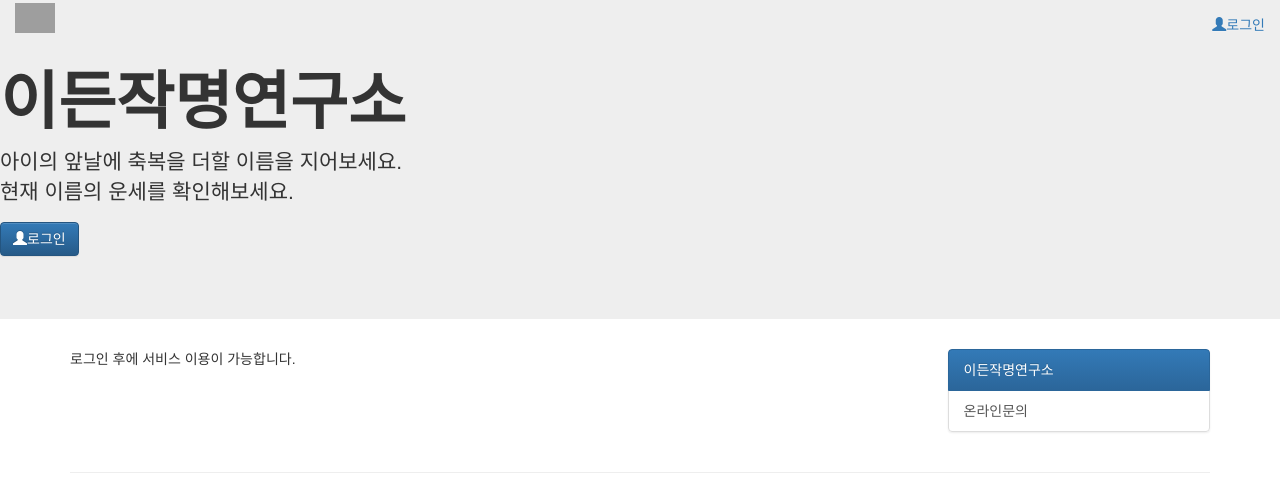
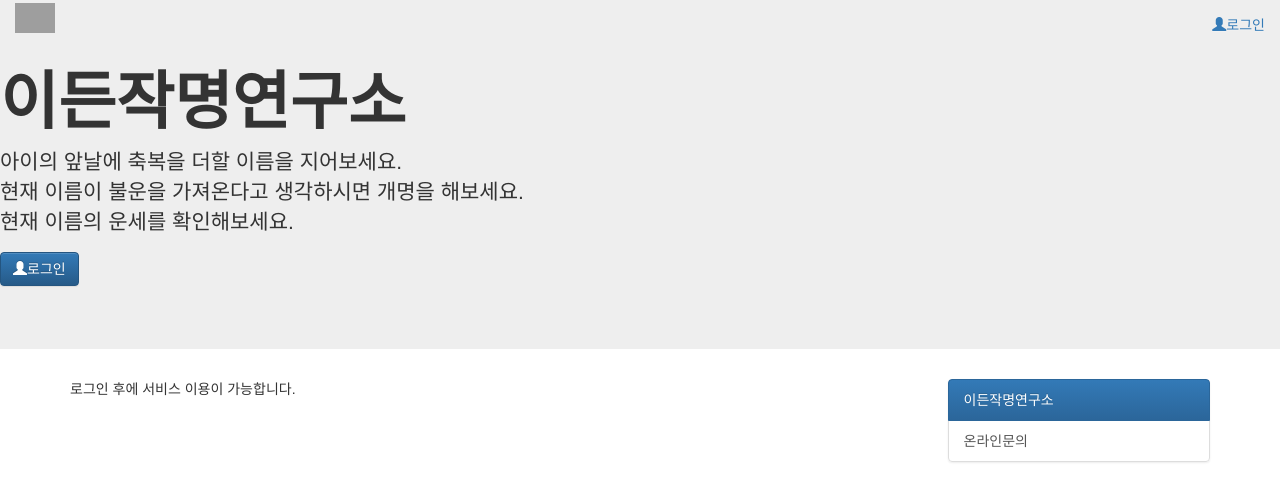
Before and after one commit to byung-u/EdenNaming, a Django app: template edennaming/home/templates/home/index.html in a window 1280 px wide. Shown: the top 477 px of the page. Run offline with Django 3.2, Linux system fonts and the light colour scheme; the template is opened without the code that fills it, so the values that code supplies are empty; some libraries are stand-ins or nearby versions; grey boxes are pictures that could not be loaded.

Commit message:
FIX page content

```diff
--- a/edennaming/home/templates/footer.html
+++ b/edennaming/home/templates/footer.html
@@ -5,6 +5,16 @@
     <div class="container">
         <div class="row wrap">
             <div class="col col-sm-3 info">
+                <!-- google adsense -->
+                <script async src="//pagead2.googlesyndication.com/pagead/js/adsbygoogle.js"></script>
+                <!-- naming_ad -->
+                <ins class="adsbygoogle"
+                     style="display:inline-block;width:728px;height:90px"
+                     data-ad-client="ca-pub-2477248594987452"
+                     data-ad-slot="1442092660"></ins>
+                <script>
+(adsbygoogle = window.adsbygoogle || []).push({});
+                </script> <!-- google adsense -->
                 Copyright &copy; Eden Naming 2017</p>
             </div>
         </div>
--- a/edennaming/home/templates/home/index.html
+++ b/edennaming/home/templates/home/index.html
@@ -12,6 +12,7 @@
     <div class="bg"></div>
     <h1><b>이든작명연구소</b></h1>
     <p>아이의 앞날에 축복을 더할 이름을 지어보세요.<br>
+    현재 이름이 불운을 가져온다고 생각하시면 개명을 해보세요.<br>
     현재 이름의 운세를 확인해보세요.</p>
     {% if user.is_authenticated %}
     {% else %}
@@ -29,12 +30,12 @@
             <div class="row">
                 {% if user.is_authenticated %}
                 <div class="col-xs-6 col-lg-4">
-                    <h2>작명하기</h2>
-                    <p>탄생 및 성씨 정보를 바탕으로 작명합니다.</p>
+                    <h2>작명, 개명하기</h2>
+                    <p>탄생 및 성씨 정보로 작명, 개명합니다.</p>
                     <p><a class="btn btn-default" href="{% url "naming" %}" role="button">아이 정보 입력하기 &raquo;</a></p>
                 </div><!--/.col-xs-6.col-lg-4-->
                 <div class="col-xs-6 col-lg-4">
-                    <h2>이름 운세 확인하기</h2>
+                    <h2>이름 운세 확인</h2>
                     <p>한자획수를 바탕으로 운세를 확인합니다.</p>
                     <p><a class="btn btn-default" href="{% url "suri81" %}" role="button">이름 입력하기 &raquo;</a></p>
                 </div><!--/.col-xs-6.col-lg-4-->
@@ -49,7 +50,7 @@
             <div class="list-group">
                 <a href="{% url "index" %}" class="list-group-item active">이든작명연구소</a>
                 {% if user.is_authenticated %}
-                <a href="{% url "naming" %}" class="list-group-item">작명</a>
+                <a href="{% url "naming" %}" class="list-group-item">작명, 개명</a>
                 <a href="{% url "suri81" %}" class="list-group-item">이름운세</a>
                 {% endif %}
                 <a href="{% url "contact" %}" class="list-group-item">온라인문의</a>
```
